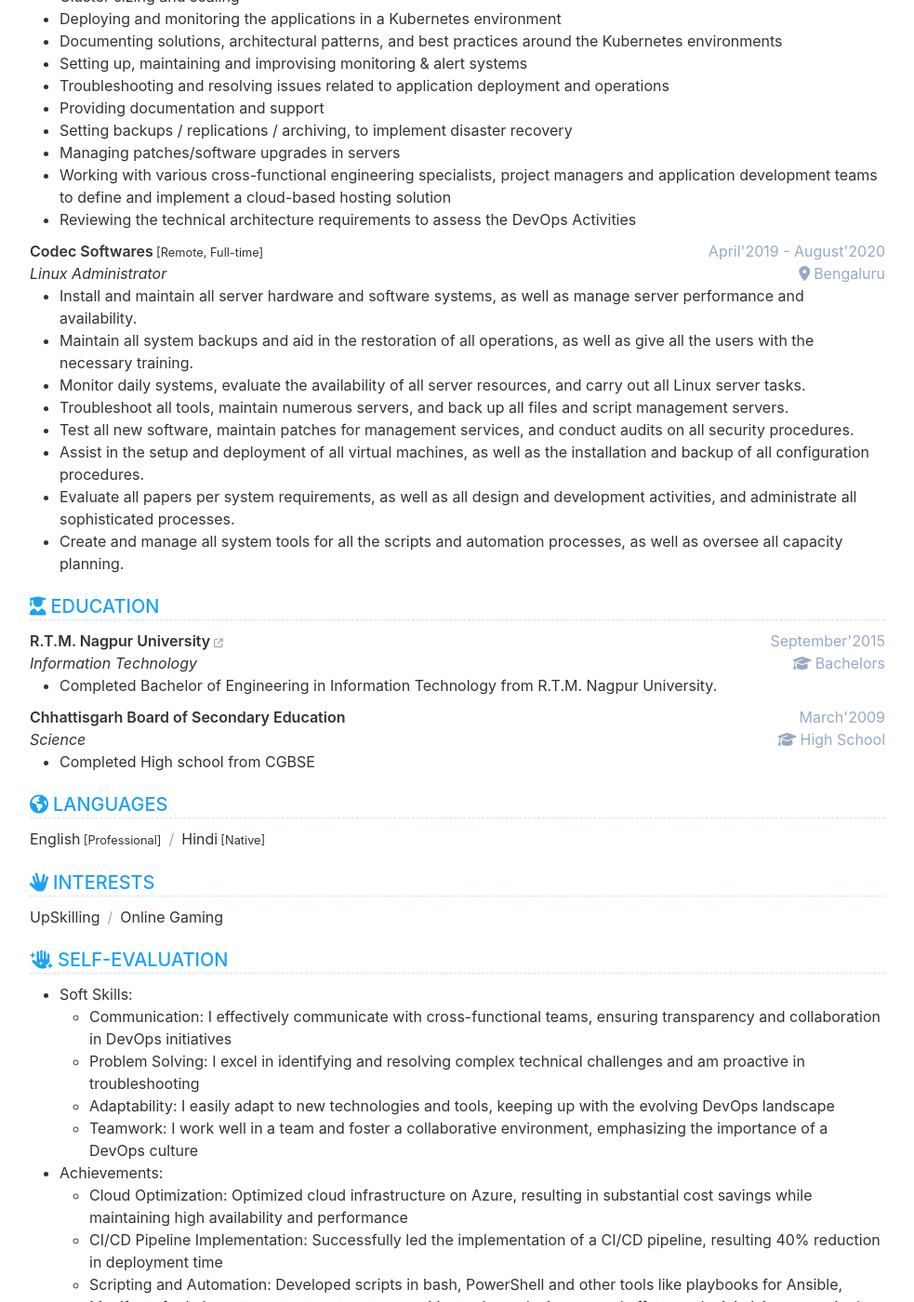
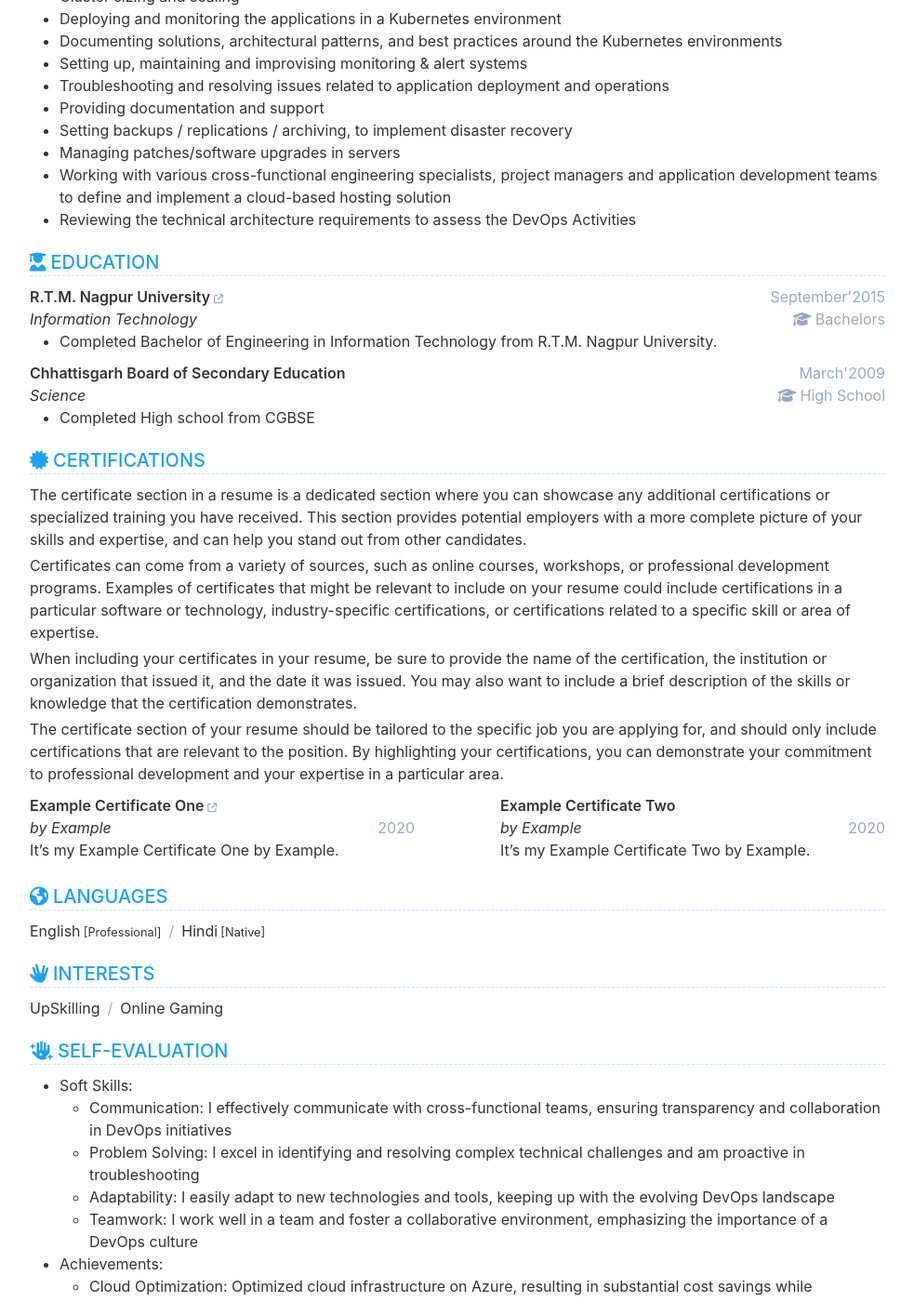
Before and after one commit to Raskinn/Resume, a Jekyll site: the page built from index.html, in a window 1280 px wide and 1400 px high, scrolled down 1104 px. Shown: the whole window at 93% size, without its empty margins (148-1131 px from the left). Built offline with Jekyll 4.4.1, drawn with Linux system fonts in a browser that asks for light colours; part of the change alters nothing that is shown; some of the changed text lies outside the part shown.

Commit message:
added fixes

```diff
--- a/_data/data.yml
+++ b/_data/data.yml
@@ -10,7 +10,7 @@ contact:
   location: Pune, India # location
   email: bagderaskin89@gmail.com # email address
   phone: +91-7702852989 # phone number, format is "+[Country Code] [Area Code (if applicable)] [Local Phone Number]"
-  linkedin: bagderaskin
+  linkedin: raskinbagde
   #website:    raskinn.github.io/Resume/     # site URL without schema, like example.com, will automatically prepand "https://"
 
   gender: # gender or pronoun
@@ -84,14 +84,14 @@ profile:
   order: 1
   title: Profile
   description: |
-    As a DevOps Engineer with 5.5 years of experience, I'm dedicated to optimize software development, deployments, and
+    As an Azure DevOps Engineer with 4+ years of experience, I'm dedicated to optimize software development, deployments, and
     IT operations for my organization. My expertise lies in automating workflows, ensuring system reliability, and
     implementing best practices to enhance collaboration between development and operations teams. I excel in managing
     cloud infrastructure, orchestrating containers, and implementing CI/CD pipelines for efficient and secure software delivery.
 
 experience:
   show: true
-  order: 3
+  order: 2
   title: Experience
   description: |
 
@@ -135,21 +135,6 @@ experience:
         + Working with various cross-functional engineering specialists, project managers and application development teams to define and implement a cloud-based hosting solution
         + Reviewing the technical architecture requirements to assess the DevOps Activities
 
-    - company: Codec Softwares
-      link:
-      tags: Remote, Full-time
-      date: April'2019 - August'2020
-      role: Linux Administrator
-      location: Bengaluru
-      description: |
-        + Install and maintain all server hardware and software systems, as well as manage server performance and availability.
-        + Maintain all system backups and aid in the restoration of all operations, as well as give all the users with the necessary training.
-        + Monitor daily systems, evaluate the availability of all server resources, and carry out all Linux server tasks.
-        + Troubleshoot all tools, maintain numerous servers, and back up all files and script management servers.
-        + Test all new software, maintain patches for management services, and conduct audits on all security procedures.
-        + Assist in the setup and deployment of all virtual machines, as well as the installation and backup of all configuration procedures.
-        + Evaluate all papers per system requirements, as well as all design and development activities, and administrate all sophisticated processes.
-        + Create and manage all system tools for all the scripts and automation processes, as well as oversee all capacity planning.
 
 project:
   show: false
@@ -204,7 +189,7 @@ project:
 
 skills:
   show: true
-  order: 2
+  order: 3
   title: Technical Skills
   description: |
     + Utilized Linux skills on deployment servers to ensure that the servers are up and running
@@ -262,7 +247,7 @@ skills:
         - Jenkins
         - Azure DevOps
 
-    - name: Virtualization
+    - name: Containerization & Orchestration
       item:
         - Docker
         - Kubernetes
@@ -270,16 +255,17 @@ skills:
     - name: Configuration Management
       item:
         - Ansible
-        - Packer
         - Terraform
 
     - name: Automation
       item:
-        - Shell Scripting
+        - Bash/Shell Scripting
 
-    - name: Monitoring Tool
+    - name: Monitoring Tools
       item:
-        - Elastic Stack (ELK)
+        - Azure Monitor
+        - Application Insights
+        - Azure Log Analytics
 
 education:
   show: true
@@ -305,8 +291,8 @@ education:
         + Completed High school from CGBSE
 
 certificate:
-  show: false
-  order: 6
+  show: true
+  order: 5
   title: Certifications
   description: |
     The certificate section in a resume is a dedicated section where you can showcase any additional certifications or specialized training you have received. This section provides potential employers with a more complete picture of your skills and expertise, and can help you stand out from other candidates.
@@ -333,7 +319,7 @@ certificate:
 
 publication:
   show: false
-  order: 7
+  order: 9
   title: Publications
   description: |
     The publication section in a resume is a dedicated section where you can showcase any publications that you have authored or contributed to. This section is particularly relevant for individuals in academic or research fields, but can also be relevant for individuals in other fields who have published articles or papers.
@@ -356,7 +342,7 @@ publication:
 
 award:
   show: false
-  order: 8
+  order: 10
   title: Awards
   description: |
     The award section in a resume is a dedicated section where you can showcase any awards you have received. This section is particularly relevant for individuals who have received awards for their work in their field, such as employees who have received performance awards or industry-specific awards. In this section, you should list the name of the award, the organization or institution that awarded it, the date it was awarded, and any other relevant details.
@@ -381,7 +367,7 @@ award:
 
 patent:
   show: false
-  order: 9
+  order: 11
   title: Patents
   description: |
     The patent section in a resume is a dedicated section where you can showcase any patents that you have been granted or are in the process of obtaining. This section is particularly relevant for individuals who work in scientific or technical fields, as well as for individuals who have developed innovative products or technologies.
@@ -405,7 +391,7 @@ patent:
 
 organization:
   show: false
-  order: 10
+  order: 12
   title: Organizations
   description: |
     The organization section in a resume, specifically for social contexts, is a section where you can showcase any relevant involvement or leadership positions in social, cultural, or community organizations. This section can highlight your commitment to social causes and your ability to work collaboratively with others towards a common goal.
@@ -416,7 +402,7 @@ organization:
 
 language:
   show: true
-  order: 5
+  order: 6
   title: Languages
   description: |
 
@@ -428,7 +414,7 @@ language:
 
 interest:
   show: true
-  order: 6
+  order: 7
   title: Interests
   description: |
 
@@ -440,7 +426,7 @@ interest:
 
 evaluation:
   show: true
-  order: 7
+  order: 8
   title: Self-evaluation
   description: |
 
@@ -469,7 +455,7 @@ evaluation:
 
 reference:
   show: false
-  order: 14
+  order: 13
   title: References
   description: |
     A reference section in a resume is a list of individuals who can vouch for your skills, work ethic, and character. These individuals are typically former managers, colleagues, or mentors who have worked closely with you in the past and can provide insight into your abilities and work style.
```
